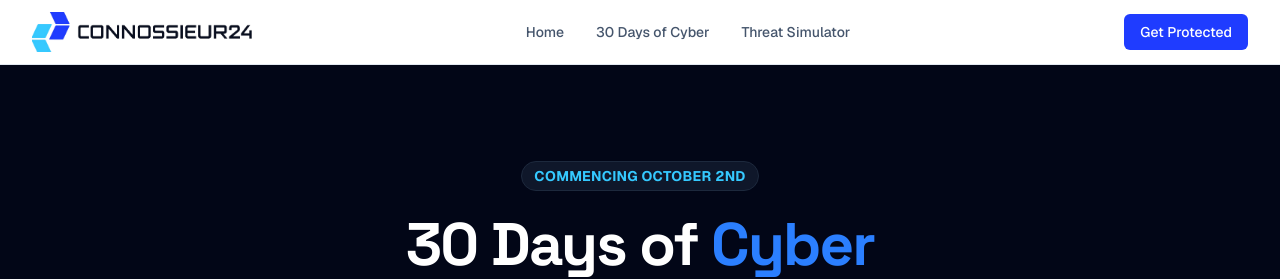
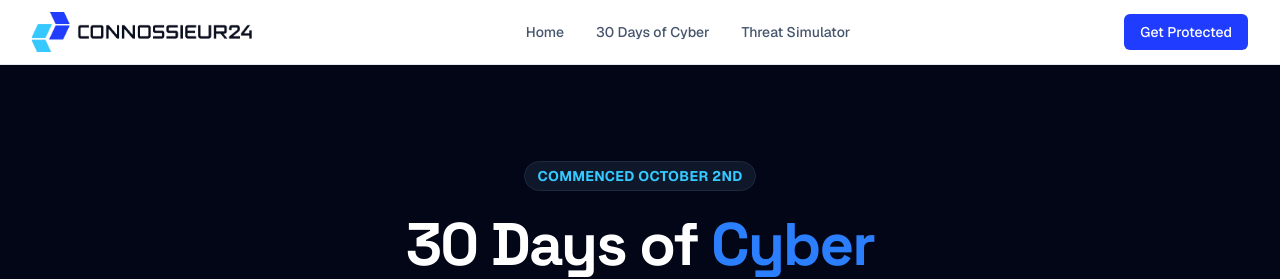
Before and after one commit to Danielwelao/Connossieur24--web, a Next.js app: page /october in a window 1280 px wide. Shown: the top 279 px of the page. Built offline with nearby package versions, Linux system fonts and the light colour scheme.

Commit message:
feat: edit typo

```diff
--- a/app/(campaign)/october/page.tsx
+++ b/app/(campaign)/october/page.tsx
@@ -65,7 +65,7 @@ export default function OctoberCampaignHub() {
       <div className="max-w-7xl mx-auto">
         <div className="max-w-3xl mx-auto text-center mb-16">
           <div className="inline-block px-3 py-1 bg-[#0F172A] border border-slate-800 text-brand-cyan text-sm font-bold rounded-full mb-6 tracking-wide uppercase">
-            Commencing October 2nd
+            Commenced October 2nd
           </div>
           <h1 className="text-4xl md:text-5xl lg:text-6xl font-extrabold text-white mb-6 tracking-tight">
             30 Days of <span className="text-blue-500">Cyber</span>
```
